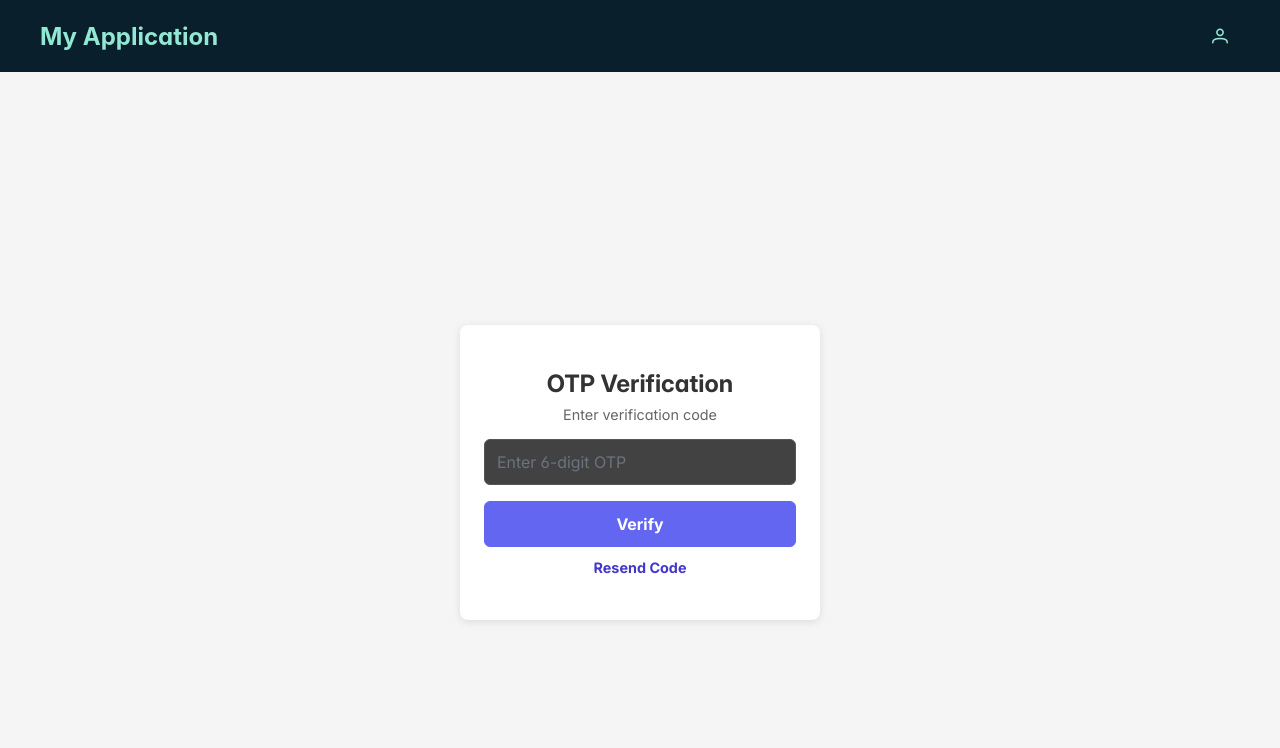
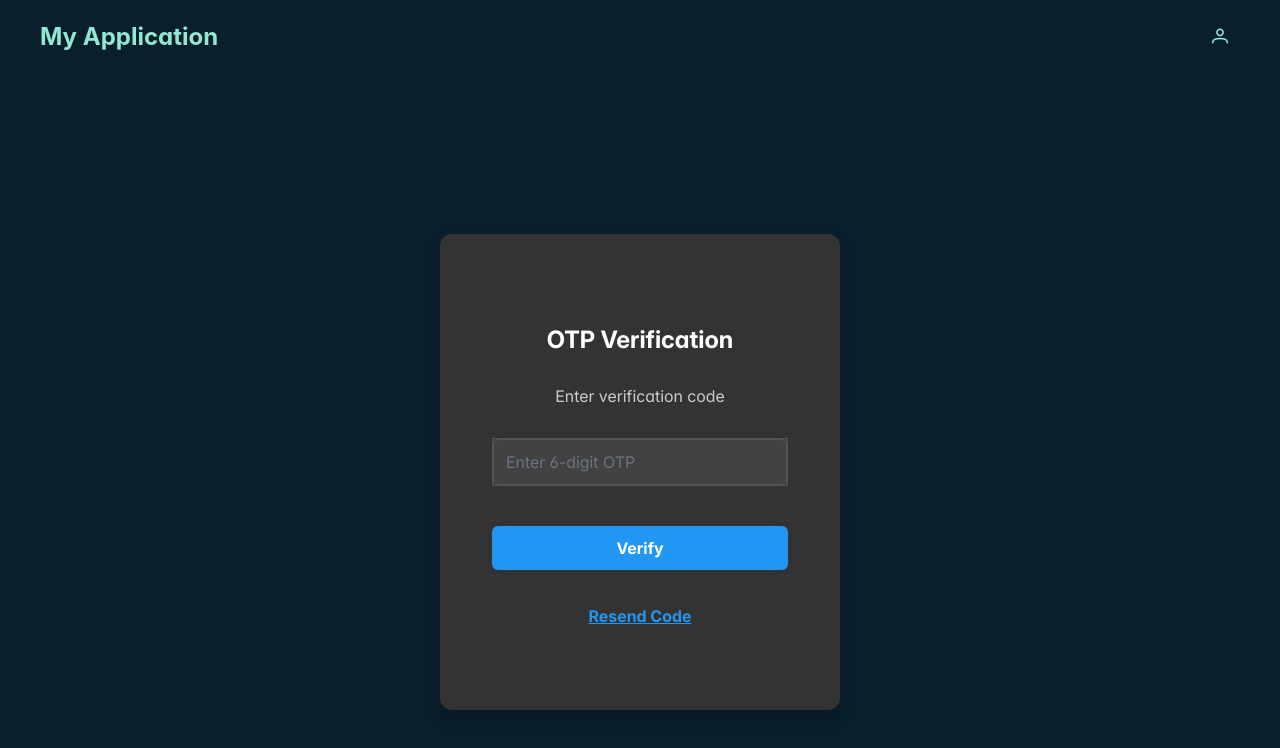
Before and after one commit to vansh017/Appointment-Manager-FE, a React (Create React App) app in the folder appointment-manager/: page /verify-otp in a window 1280 px wide. Shown: the top 748 px of the page. Built offline with nearby package versions, Linux system fonts and the light colour scheme.

Commit message:
otp page ui changed

```diff
--- a/appointment-manager/src/pages/OtpVerification.css
+++ b/appointment-manager/src/pages/OtpVerification.css
@@ -3,72 +3,64 @@
   justify-content: center;
   align-items: center;
   min-height: 100vh;
-  background-color: #f5f5f5;
+  background: #091f2c;
 }
 
 .otp-card {
-  width: 90%;
-  max-width: 360px;
-  padding: 0 !important;
-}
-
-.otp-card .p-card-body {
-  padding: 1.5rem !important;
+  width: 100%;
+  max-width: 400px;
+  padding: 2rem;
+  background: #333333;
+  border-radius: 12px;
+  box-shadow: 0 8px 16px rgba(0, 0, 0, 0.2);
 }
 
 .otp-card h2 {
-  font-size: 1.5rem;
-  color: #333;
-  margin: 0;
+  color: #ffffff;
   text-align: center;
+  margin-bottom: 2rem;
 }
 
 .otp-card p {
-  color: #666;
-  margin: 0.5rem 0 1rem 0;
+  color: #cccccc;
   text-align: center;
-  font-size: 0.9rem;
+  margin-bottom: 2rem;
 }
 
 .otp-form {
   display: flex;
   flex-direction: column;
-  gap: 0.75rem;
+  gap: 1.5rem;
+}
+
+.input-field {
+  width: 100%;
 }
 
 .input-field .p-inputnumber {
   width: 100%;
-}
-
-.input-field input {
-  width: 100% !important;
-  padding: 0.75rem !important;
+  background: #424242;
+  border: 1px solid #555555;
+  color: #ffffff;
 }
 
 .verify-button {
   width: 100%;
-  margin-top: 0.25rem;
+  background: #2196f3;
+  border: none;
+  margin-top: 1rem;
+}
+
+.verify-button:hover {
+  background: #1976d2;
 }
 
 .resend-button {
-  margin: 0 auto;
-  padding: 0;
-  font-size: 0.9rem;
+  width: 100%;
+  color: #2196f3;
+  text-decoration: underline;
 }
 
-/* Override PrimeReact styles */
-.p-card {
-  box-shadow: 0 2px 8px rgba(0, 0, 0, 0.1) !important;
-  border-radius: 8px !important;
+.resend-button:hover {
+  color: #1976d2;
 }
-
-.p-inputnumber-input {
-  border-radius: 6px !important;
-}
-
-/* Responsive adjustments */
-@media screen and (max-width: 480px) {
-  .otp-card {
-    width: 95%;
-  }
-}
```
